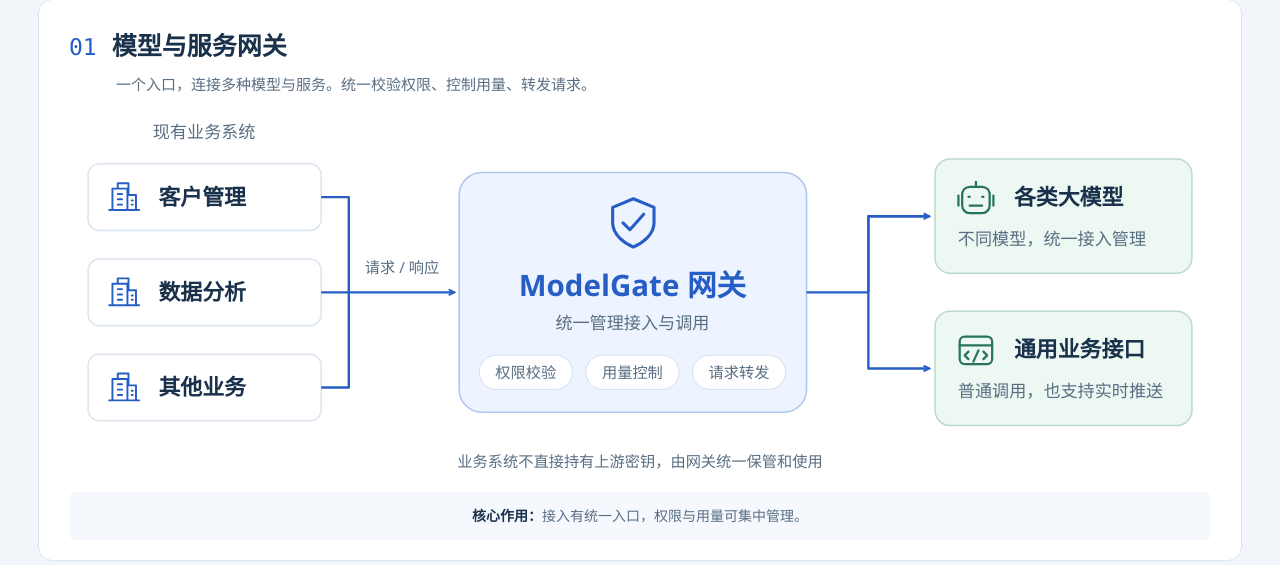
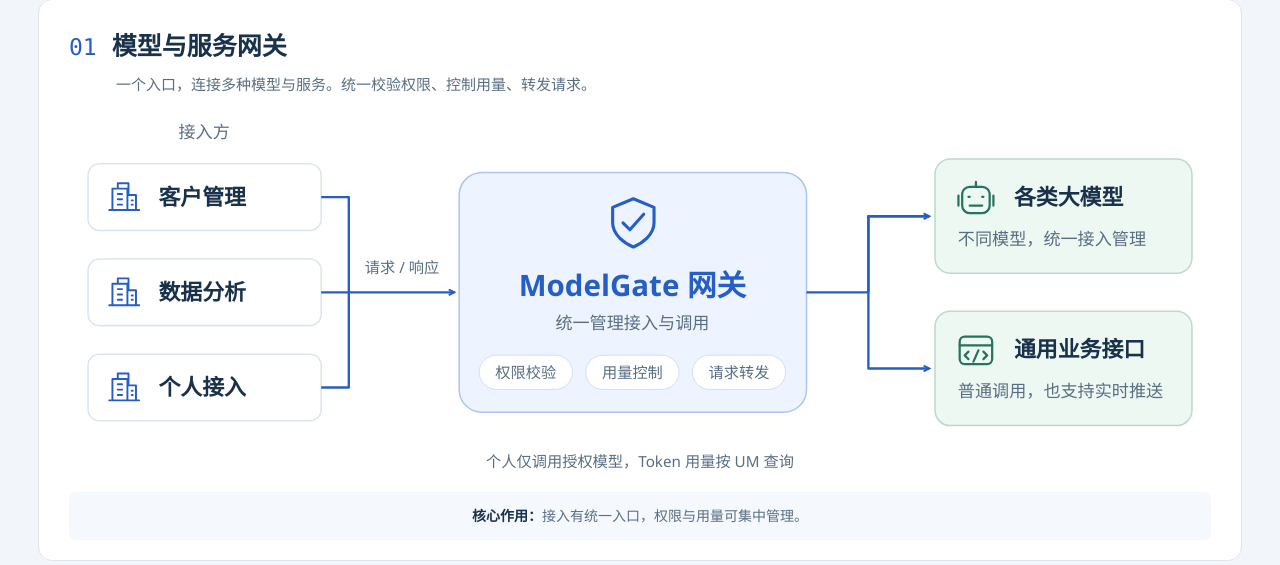
Before and after one commit to caosen0578/modelgate, a web app: page /architecture-overview.html in a window 1280 px wide. Shown: the part 317-882 px from the top of the page. Run offline with its HTML, style and script files only (its server is not run), Linux system fonts and the light colour scheme; data that the repository does not hold is empty; some of the project's set-up classes (security, data sources, template engines, error pages and the like) are left out, and stand-ins take their place.

Commit message:
fix(modelgate): complete personal access release configuration

```diff
--- a/src/main/resources/application.yml
+++ b/src/main/resources/application.yml
@@ -289,6 +289,10 @@ resilience4j:
 
 # ===== ModelGate 自定义配置（Apollo 热更新以下所有项） =====
 modelgate:
+  personal-access:
+    # 个人接入默认关闭。完成数据库增量和管理权限配置后可启用。
+    enabled: false
+
   # 【已移除】modelgate.upstream.url
   # 该属性此前仅作为 GatewayConfigService.getUpstreamUrl() 的兜底值，而该方法无任何路由调用方，
   # 已随 upstream.url 配置项一并删除。Gateway 静态路由的占位地址见上方
--- a/src/main/resources/static/architecture-overview.html
+++ b/src/main/resources/static/architecture-overview.html
@@ -76,12 +76,12 @@
     <div class="heading"><span class="number">01</span><h2 id="overview-heading">模型与服务网关</h2></div>
     <p class="lead">一个入口，连接多种模型与服务。统一校验权限、控制用量、转发请求。</p>
     <svg class="diagram" viewBox="0 0 1200 410" xmlns="http://www.w3.org/2000/svg" role="img" aria-labelledby="overview-svg-title overview-svg-desc">
-      <title id="overview-svg-title">多个业务系统通过统一网关访问大模型和通用业务接口</title>
-      <desc id="overview-svg-desc">左侧业务系统汇入中间 ModelGate 网关，网关检查权限和用量后分发到右侧各类大模型或通用业务接口，请求和响应均通过网关。</desc>
-      <text x="142" y="38" class="small" text-anchor="middle">现有业务系统</text>
+      <title id="overview-svg-title">业务系统与个人通过统一网关接入</title>
+      <desc id="overview-svg-desc">业务系统通过 ModelGate 访问授权模型和通用业务接口，个人通过专属 Key 访问授权模型，Token 用量按 UM 查询。</desc>
+      <text x="142" y="38" class="small" text-anchor="middle">接入方</text>
       <rect class="node" x="20" y="65" width="245" height="70" rx="12"/><use href="#icon-building" class="icon" x="40" y="82" width="36" height="36"/><text class="label" x="94" y="108">客户管理</text>
       <rect class="node" x="20" y="165" width="245" height="70" rx="12"/><use href="#icon-building" class="icon" x="40" y="182" width="36" height="36"/><text class="label" x="94" y="208">数据分析</text>
-      <rect class="node" x="20" y="265" width="245" height="70" rx="12"/><use href="#icon-building" class="icon" x="40" y="282" width="36" height="36"/><text class="label" x="94" y="308">其他业务</text>
+      <rect class="node" x="20" y="265" width="245" height="70" rx="12"/><use href="#icon-building" class="icon" x="40" y="282" width="36" height="36"/><text class="label" x="94" y="308">个人接入</text>
       <path class="wire" d="M265 100H294V300H265M265 200H405" marker-end="url(#arrow-blue)"/>
       <text x="350" y="180" class="tiny" text-anchor="middle">请求 / 响应</text>
       <rect class="gateway" x="410" y="74" width="365" height="252" rx="24"/>
@@ -97,10 +97,10 @@
       <text class="label" x="993" y="108">各类大模型</text><text class="small" x="934" y="150">不同模型，统一接入管理</text>
       <rect class="target" x="910" y="220" width="270" height="120" rx="16"/><use href="#icon-service" class="icon green-icon" x="932" y="240" width="42" height="42"/>
       <text class="label" x="993" y="268">通用业务接口</text><text class="small" x="934" y="310">普通调用，也支持实时推送</text>
-      <text class="tiny" x="600" y="384" text-anchor="middle">业务系统不直接持有上游密钥，由网关统一保管和使用</text>
+      <text class="tiny" x="600" y="384" text-anchor="middle">个人仅调用授权模型，Token 用量按 UM 查询</text>
     </svg>
     <div class="mobile-flow" aria-label="统一接入简易流程">
-      <div class="mobile-node"><strong>现有业务系统</strong><p>客户管理、数据分析及其他业务</p></div><div class="mobile-arrow" aria-hidden="true">↓</div>
+      <div class="mobile-node"><strong>业务系统与个人</strong><p>个人仅调用授权模型，Token 用量按 UM 查询</p></div><div class="mobile-arrow" aria-hidden="true">↓</div>
       <div class="mobile-node primary"><strong>ModelGate 网关</strong><p>权限校验 · 用量控制 · 请求转发</p></div><div class="mobile-arrow" aria-hidden="true">↓</div>
       <div class="mobile-node upstream"><strong>各类大模型 / 通用业务接口</strong><p>支持普通调用与实时推送，响应经网关返回</p></div>
     </div>
--- a/src/main/resources/static/architecture.html
+++ b/src/main/resources/static/architecture.html
@@ -75,7 +75,7 @@ section{padding:18px 14px}h2{font-size:18px}.section-number{font-size:20px}.lane
 <header class="masthead"><div class="shell">
   <div class="eyebrow">MODELGATE / ARCHITECTURE</div>
   <h1>网络与报文录制回放架构</h1>
-  <p>业务流量、管理操作和录制旁路分开呈现。以下描述当前仓库实现，不将规划中的个人接入、消息中间件或历史响应模拟画成已有能力。</p>
+  <p>业务流量、管理操作和录制旁路分开呈现。系统接入可调用授权模型和通用服务。个人接入启用后，老师用专属 API Key 调用授权模型，用量按 UM 查询。</p>
   <div class="metadata"><span>代码核对：<strong><time datetime="2026-10-30">2026-10-30</time></strong></span><span>部署文根：<strong><code>/modelgate</code></strong></span><span>技术底座：<strong>Spring Cloud Gateway · WebFlux · Reactor Netty</strong></span></div>
 </div></header>
 <nav class="navigation" aria-label="架构图导航"><div class="shell">
@@ -90,8 +90,8 @@ section{padding:18px 14px}h2{font-size:18px}.section-number{font-size:20px}.lane
   <p class="description">同一域名按路径复用；SLB / 容器入口转发后必须保留应用文根。下图为逻辑拓扑，实例数、域名和外部挂载路径以部署配置为准。</p>
   <div class="lane">
     <div class="lane-label"><strong>业务数据面</strong><span>模型流式 / 非流式，以及通用 SSE / 普通 HTTP</span></div>
-    <div class="flow" role="group" aria-label="接入系统经 SLB 访问 ModelGate，网关转发至配置的上游">
-      <article class="node"><span class="tag">CALLER</span><h3>内部接入系统</h3><p>API Key 或 AK/SK<br>凭证归属接入账户 <code>appId</code></p></article>
+    <div class="flow" role="group" aria-label="接入系统与个人经 SLB 访问 ModelGate，网关转发至授权的上游">
+      <article class="node"><span class="tag">CALLER</span><h3>接入系统与个人</h3><p>系统：API Key 或 AK/SK<br>个人：专属 API Key，仅调用授权模型<br>个人 Token 用量按 UM 查询</p></article>
       <div class="connector" aria-hidden="true"></div>
       <article class="node"><span class="tag">INGRESS</span><h3>行内域名 · SLB</h3><p><code>/modelgate/v1/**</code><br><code>/modelgate/svc/{服务编码}/**</code><br>流式链路需端到端支持及时 flush</p></article>
       <div class="connector" aria-hidden="true"></div>
```
Also changed, not shown: spec/modelgate/16-架构图与报文录制回放.md (+2 -2 lines), spec/modelgate/17-个人接入与UM用量统计.md (+2 -2 lines), 1 other file.
